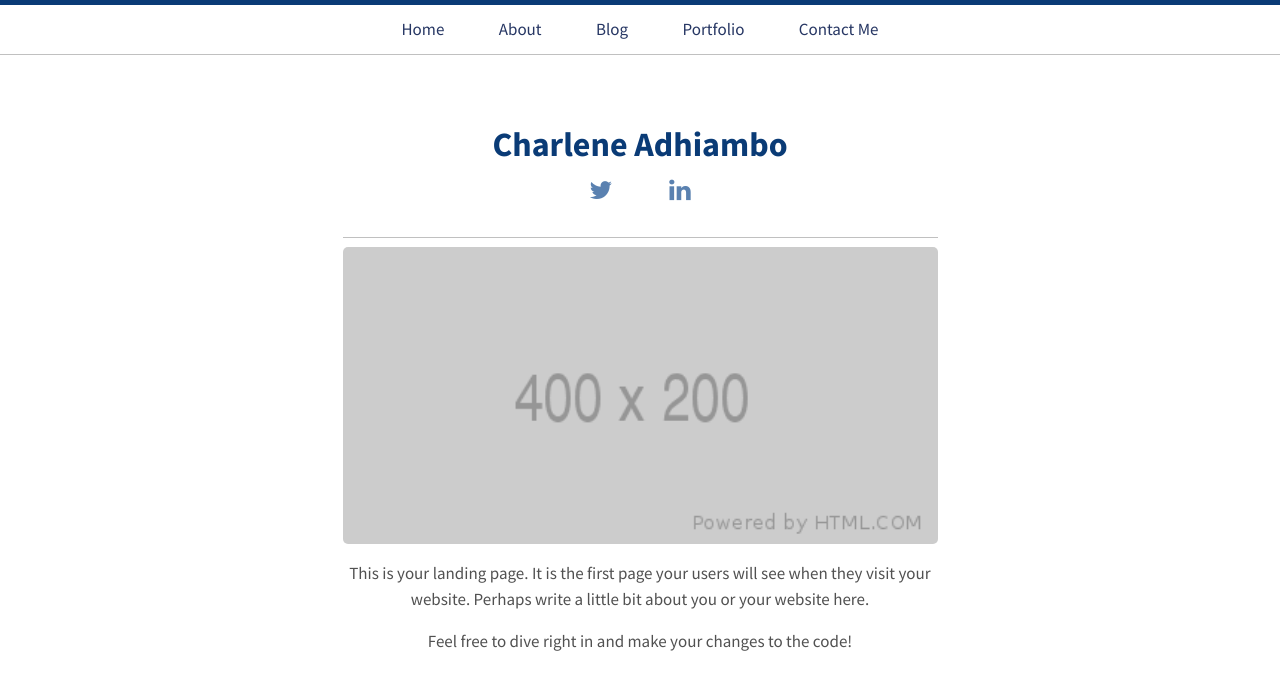
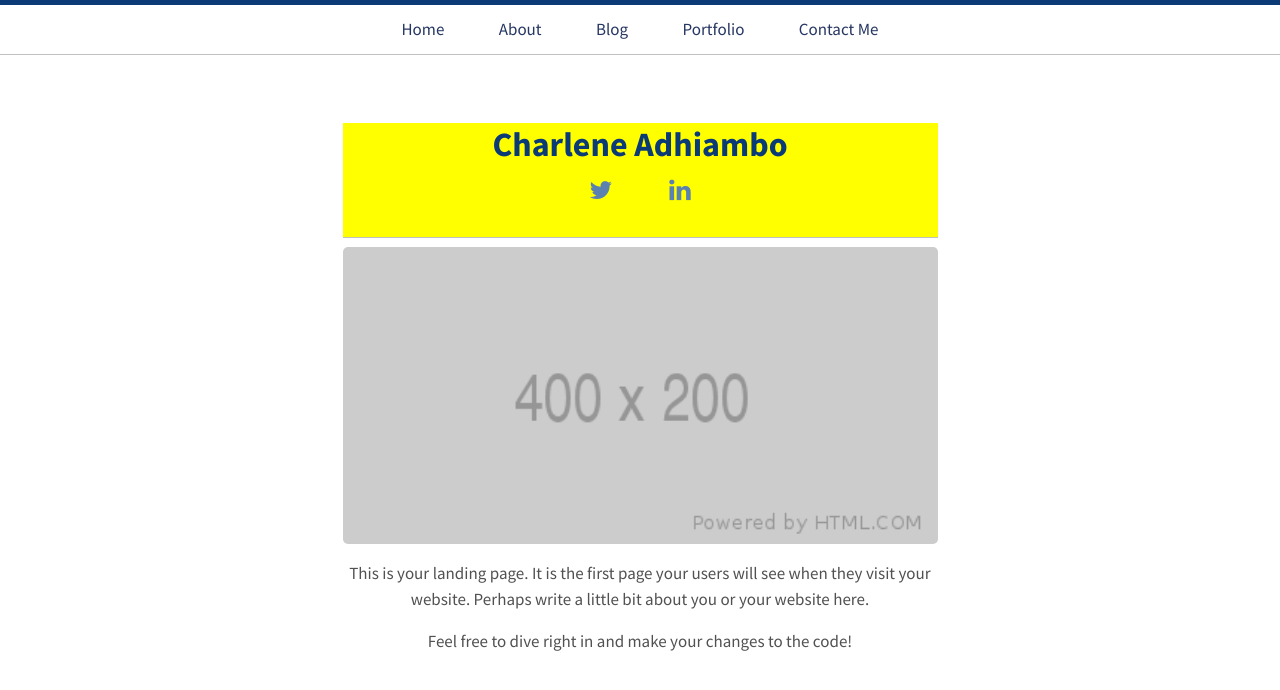
Before and after one commit to charadh/charadh.github.io, a Jekyll site: the page built from index.html, in a window 1280 px wide. Shown: the top 690 px of the page. Built offline with Jekyll 4.4.1, drawn with Linux system fonts in a browser that asks for light colours.

Commit message:
change bg color

```diff
--- a/css/style.scss
+++ b/css/style.scss
@@ -43,3 +43,7 @@
     list-style-type: none;
     padding: 0 !important;
 }
+
+.landing-title {
+    background-color: yellow;
+}
```
